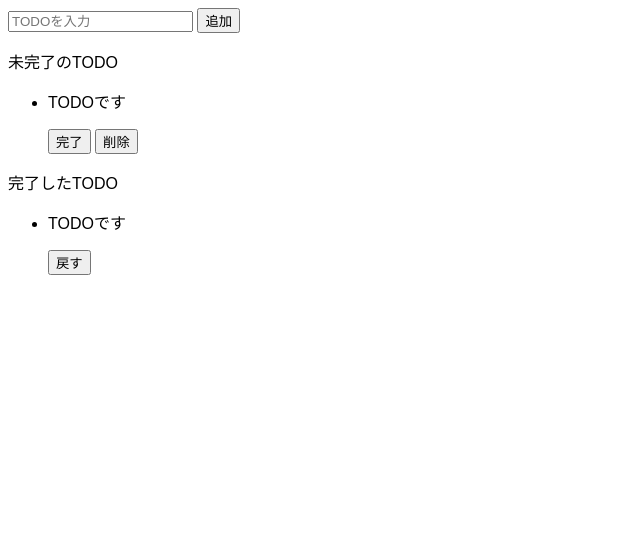
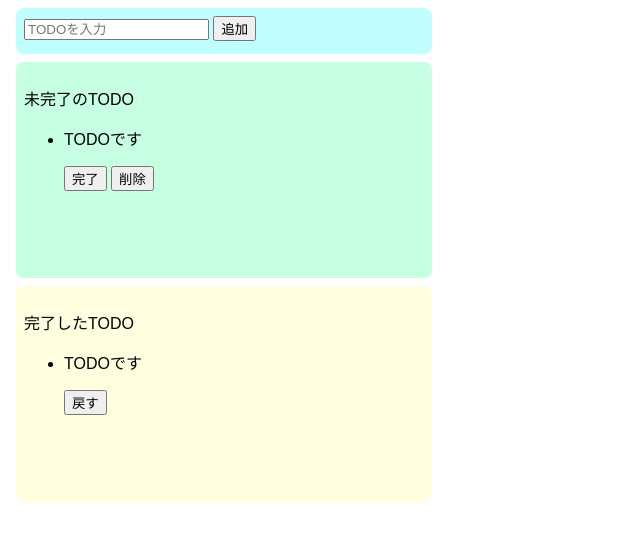
Before and after one commit to kaibonjin/todo-js, a website built with Parcel: page index.html in a window 1280 px wide. Shown: the whole page, without its empty margins (0-640 px from the left). Built offline with nearby package versions, Linux system fonts and the light colour scheme.

Commit message:
add css file

```diff
--- a/src/styles.css
+++ b/src/styles.css
@@ -1,3 +1,30 @@
 body {
   font-family: sans-serif;
 }
+
+.input-area {
+  background-color: #c1ffff;
+  height: 30px;
+  width: 400px;
+  padding: 8px;
+  margin: 8px;
+  border-radius: 8px;
+}
+
+.incomplete-area {
+  background-color: #c6ffe2;
+  width: 400px;
+  min-height: 200px;
+  padding: 8px;
+  margin: 8px;
+  border-radius: 8px;
+}
+
+.complete-area {
+  background-color: #ffffe0;
+  width: 400px;
+  min-height: 200px;
+  padding: 8px;
+  margin: 8px;
+  border-radius: 8px;
+}
```
